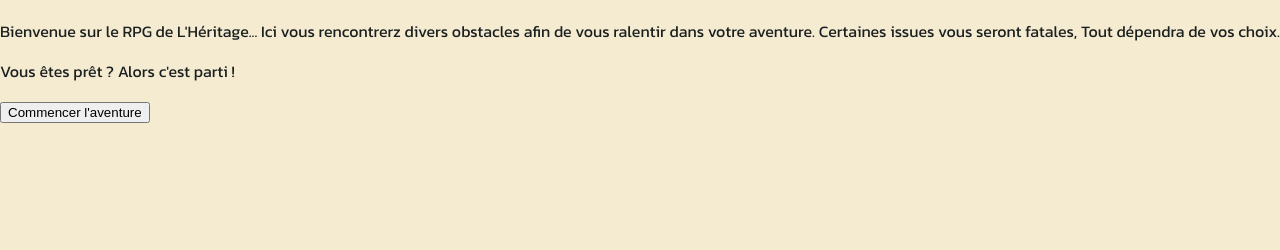
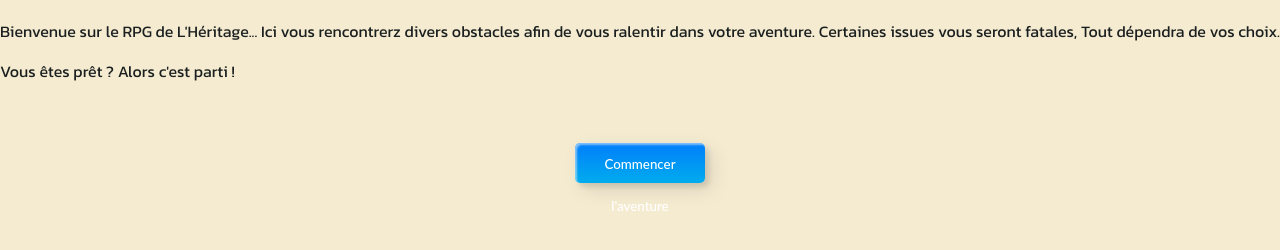
Before and after one commit to symsym-1629/rpg-web, a plain HTML site: page index.html in a window 1280 px wide. Shown: the part 72-322 px from the top of the page. Drawn offline with Linux system fonts and the light colour scheme.

Commit message:
Inclusion du CSS du bouton

```diff
--- a/index.html
+++ b/index.html
@@ -11,6 +11,9 @@
     <h1>L'Héritage des anciens </h1>
     <p>Bienvenue sur le RPG de L'Héritage... Ici vous rencontrerz divers obstacles afin de vous ralentir dans votre aventure. Certaines issues vous seront fatales, Tout dépendra de vos choix.</p>
     <p>Vous êtes prêt ? Alors c'est parti !</p>
-    <a href="aventure/Départ.html"><button class="startBtn btn btn-success">Commencer  l'aventure</button></a>
+    <div class="frame">
+        <a href="aventure/Départ.html"> <button class="custom-btn btn-3"><span>Commencer l'aventure</span></button></a>
+
+    </div>
 </body>
 </html>
--- a/styles.css
+++ b/styles.css
@@ -55,6 +55,34 @@ body {
     background: rgba(232, 248, 234, 0.5)
 
 }
+
+.frame {
+  width: 90%;
+  margin: 40px auto;
+  text-align: center;
+}
+button {
+  margin: 20px;
+}
+.custom-btn {
+  width: 130px;
+  height: 40px;
+  color: #fff;
+  border-radius: 5px;
+  padding: 10px 25px;
+  font-family: 'Lato', sans-serif;
+  font-weight: 500;
+  background: transparent;
+  cursor: pointer;
+  transition: all 0.3s ease;
+  position: relative;
+  display: inline-block;
+   box-shadow:inset 2px 2px 2px 0px rgba(255,255,255,.5),
+   7px 7px 20px 0px rgba(0,0,0,.1),
+   4px 4px 5px 0px rgba(0,0,0,.1);
+  outline: none;
+}
+
 .btn-3 {
   background: rgb(0,172,238);
 background: linear-gradient(0deg, rgba(0,172,238,1) 0%, rgba(2,126,251,1) 100%);
```
Lines whose indentation alone changed are shown as unchanged.
